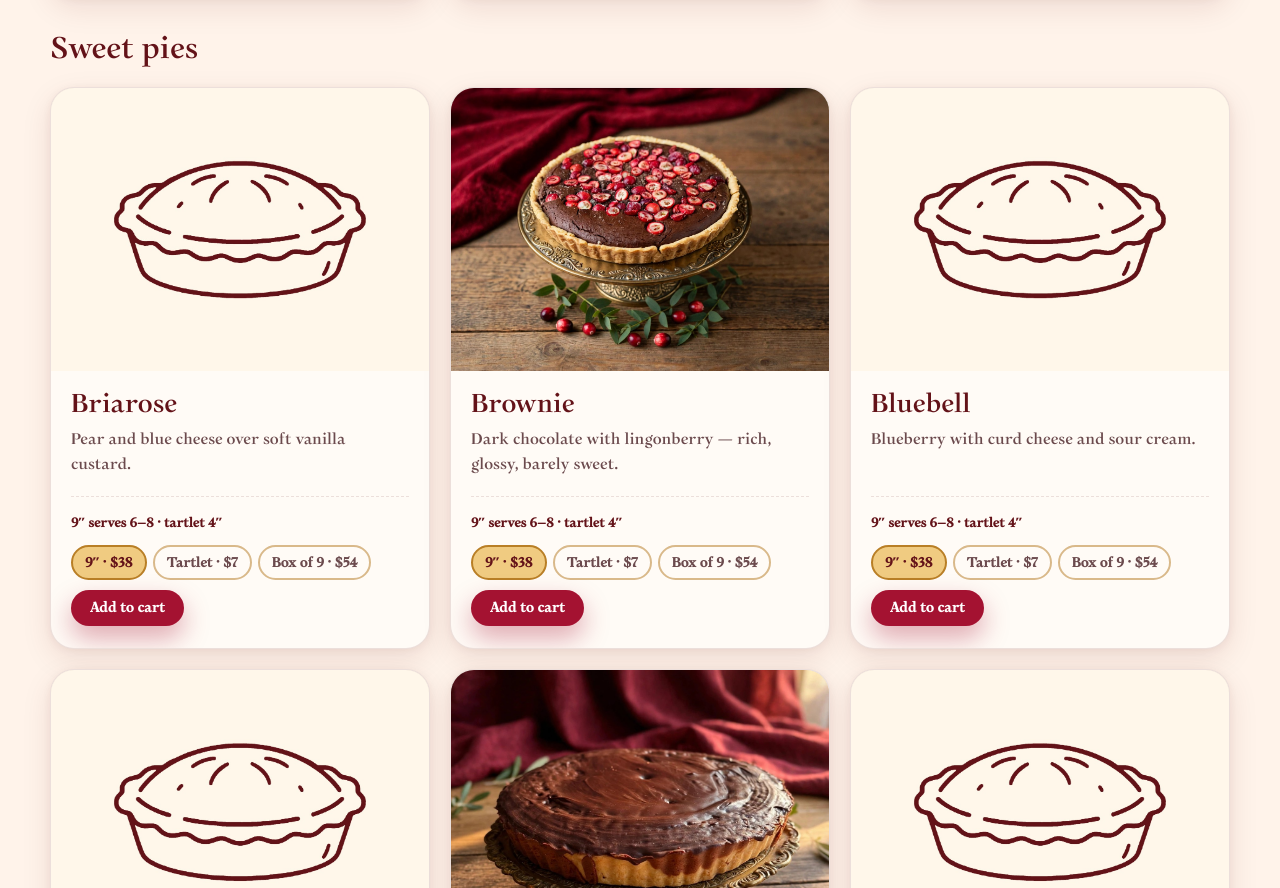
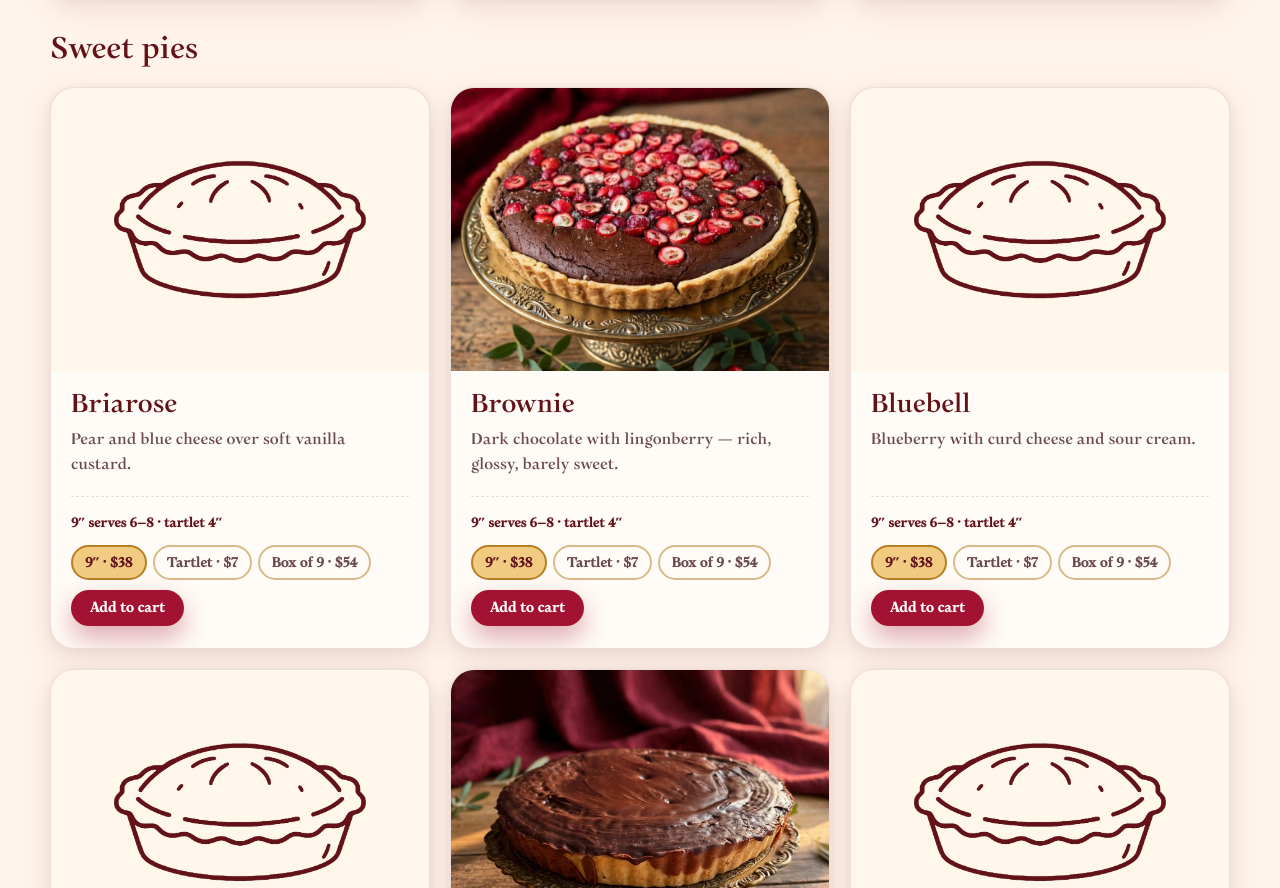
Before and after one commit to FulltimeMasha/marya-pies, a plain HTML site: page index.html in a window 1280 px wide. Shown: the part 2958-3846 px from the top of the page. Drawn offline with Linux system fonts and the light colour scheme; files whose address does not match are found by name.

Commit message:
Brownie card photo: tighter crop, pie fills frame like the other cards

```diff
--- a/index.html
+++ b/index.html
@@ -512,7 +512,7 @@ footer h4{font-family:"Monomakh",serif; font-weight:400; font-size:20px; margin:
           </div>
         </article>
         <article class="card" data-cat="sweet">
-          <div class="card-photo"><img src="assets/pie-brownie-wide4.jpg" alt="Brownie — Marya Pies" loading="lazy" /></div>
+          <div class="card-photo"><img src="assets/pie-brownie-wide5.jpg" alt="Brownie — Marya Pies" loading="lazy" /></div>
           <div class="card-body">
             <div class="card-top">
               <h3>Brownie</h3>
```
Also changed, not shown: assets/pie-brownie-wide5.jpg (added).
